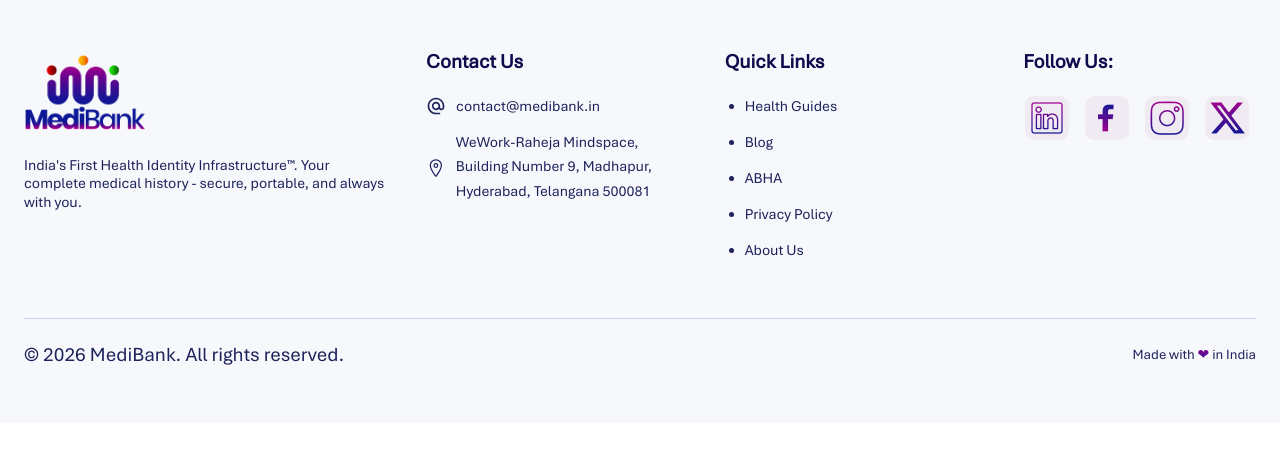
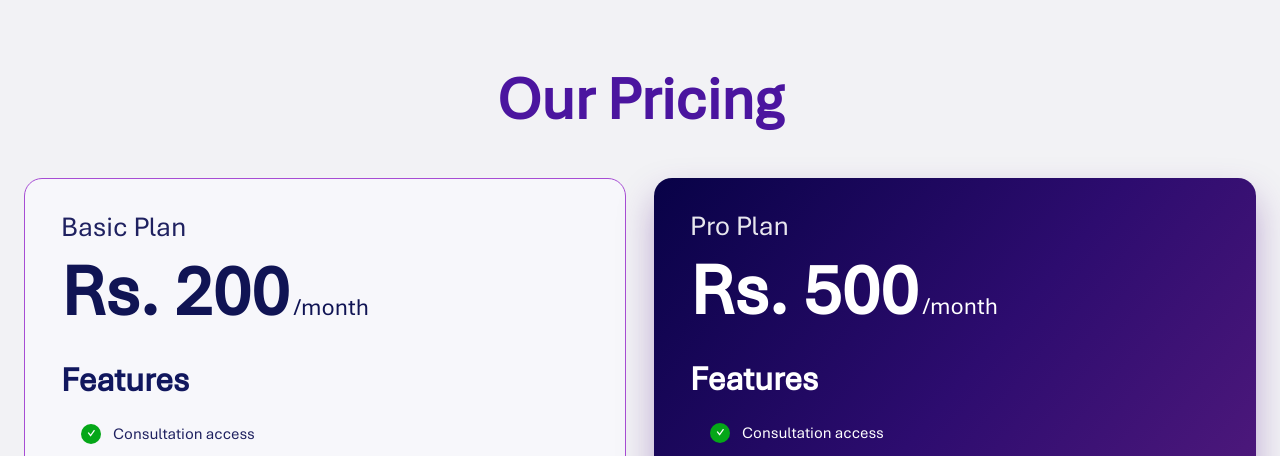
Before and after one commit to AmanDwivedi9335/clinic-portpolio, a Next.js app: page /doctors in a window 1280 px wide. Shown: the part 2344-2800 px from the top of the page. Before the commit the page ends 2767 px from the top, so only its background shows below. Built offline with nearby package versions, Linux system fonts and the light colour scheme.

Commit message:
Add pricing section to doctors page

```diff
--- a/src/app/doctors/page.js
+++ b/src/app/doctors/page.js
@@ -3,6 +3,7 @@
 import DoctorHero from "@/components/DoctorHome/DoctorHero";
 import DoctorAdvantage from "@/components/DoctorHome/DoctorAdvantage";
 import DoctorPortalPreview from "@/components/DoctorHome/DoctorPortalPreview";
+import DoctorPricing from "@/components/DoctorHome/DoctorPricing";
 
 export default function Home() {
   return (
@@ -11,6 +12,7 @@ export default function Home() {
         <DoctorHero />
         <DoctorAdvantage />
         <DoctorPortalPreview />
+        <DoctorPricing />
       </div>
     </>
   );
--- /dev/null
+++ b/src/components/DoctorHome/DoctorPricing.js
@@ -0,0 +1,85 @@
+"use client";
+
+const basicFeatures = [
+  { text: "Consultation access", included: true },
+  { text: "Follow-up appointments", included: true },
+  { text: "Patient self-booking of appointments", included: false },
+  { text: "Rescheduled appointments", included: false },
+  { text: "Access to all clinic features", included: false },
+];
+
+const proFeatures = [
+  { text: "Consultation access", included: true },
+  { text: "Follow-up appointments", included: true },
+  { text: "Patient self-booking of appointments", included: true },
+  { text: "Rescheduled appointments", included: true },
+  { text: "Access to all clinic features", included: true },
+];
+
+function FeatureList({ items, dark = false }) {
+  return (
+    <ul className="mt-4 space-y-3">
+      {items.map((item) => (
+        <li key={item.text} className="flex items-center gap-3 text-[22px] leading-tight md:text-base">
+          <span
+            className={`inline-flex h-5 w-5 items-center justify-center rounded-full text-[11px] font-bold text-white ${
+              item.included ? "bg-[#05a718]" : "bg-[#d90101]"
+            }`}
+            aria-hidden="true"
+          >
+            {item.included ? "✓" : "✕"}
+          </span>
+          <span className={dark ? "text-white" : "text-[#1f2160]"}>{item.text}</span>
+        </li>
+      ))}
+    </ul>
+  );
+}
+
+export default function DoctorPricing() {
+  return (
+    <section className="bg-[#f2f2f5] py-16 md:py-20">
+      <div className="mx-auto max-w-7xl px-4 md:px-6">
+        <h2 className="text-center text-4xl font-extrabold text-[#4b159f] md:text-6xl">Our Pricing</h2>
+
+        <div className="mt-12 grid gap-7 lg:grid-cols-2">
+          <div className="rounded-[18px] border border-[#a74dd4] bg-[#f7f7fb] px-7 py-8 md:px-9">
+            <p className="text-2xl text-[#1f2160] md:text-[28px]">Basic Plan</p>
+            <p className="mt-3 flex items-end gap-1 text-[#101454]">
+              <span className="text-6xl font-bold md:text-7xl">Rs. 200</span>
+              <span className="mb-1 text-2xl">/month</span>
+            </p>
+
+            <h3 className="mt-7 text-[34px] font-semibold text-[#11175e]">Features</h3>
+            <FeatureList items={basicFeatures} />
+
+            <button
+              type="button"
+              className="mt-8 w-full rounded-xl bg-gradient-to-r from-[#8609cf] to-[#2a0e9e] py-3 text-center text-[30px] font-semibold text-white shadow-[0_6px_18px_rgba(86,4,145,0.25)] md:text-[32px]"
+            >
+              Buy Basic Plan
+            </button>
+          </div>
+
+          <div className="rounded-[18px] bg-[linear-gradient(130deg,#080247_0%,#2d0c6f_45%,#5f1f82_100%)] px-7 py-8 shadow-[0_18px_35px_rgba(92,35,142,0.35)] md:px-9">
+            <p className="text-2xl text-white/90 md:text-[28px]">Pro Plan</p>
+            <p className="mt-3 flex items-end gap-1 text-white">
+              <span className="text-6xl font-bold md:text-7xl">Rs. 500</span>
+              <span className="mb-1 text-2xl">/month</span>
+            </p>
+
+            <h3 className="mt-7 text-[34px] font-semibold text-white">Features</h3>
+            <FeatureList items={proFeatures} dark />
+
+            <button
+              type="button"
+              className="mt-8 w-full rounded-xl bg-white py-3 text-center text-[30px] font-semibold text-[#1e2c7a] md:text-[32px]"
+            >
+              👑 Upgrade to Pro
+            </button>
+          </div>
+        </div>
+      </div>
+    </section>
+  );
+}
```
